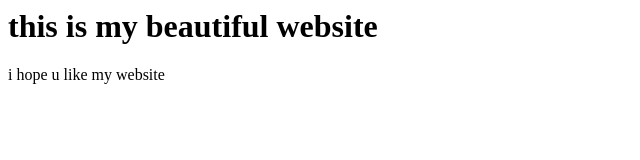
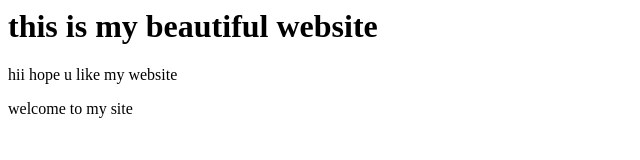
Before and after one commit to chouhanYash/Awesome.repo, a plain HTML site: page index.html in a window 1280 px wide. Shown: the whole page, without its empty margins (0-640 px from the left). Drawn offline with Linux system fonts and the light colour scheme.

Commit message:
changed i to hii

```diff
--- a/index.html
+++ b/index.html
@@ -2,5 +2,6 @@
 
 <title> this is my website</title>
 <h1>this is my beautiful website</h1>
-<p>i hope u like my website</p>
+<p>hii hope u like my website</p>
+<p>welcome to my site</p>
 </html>
```
